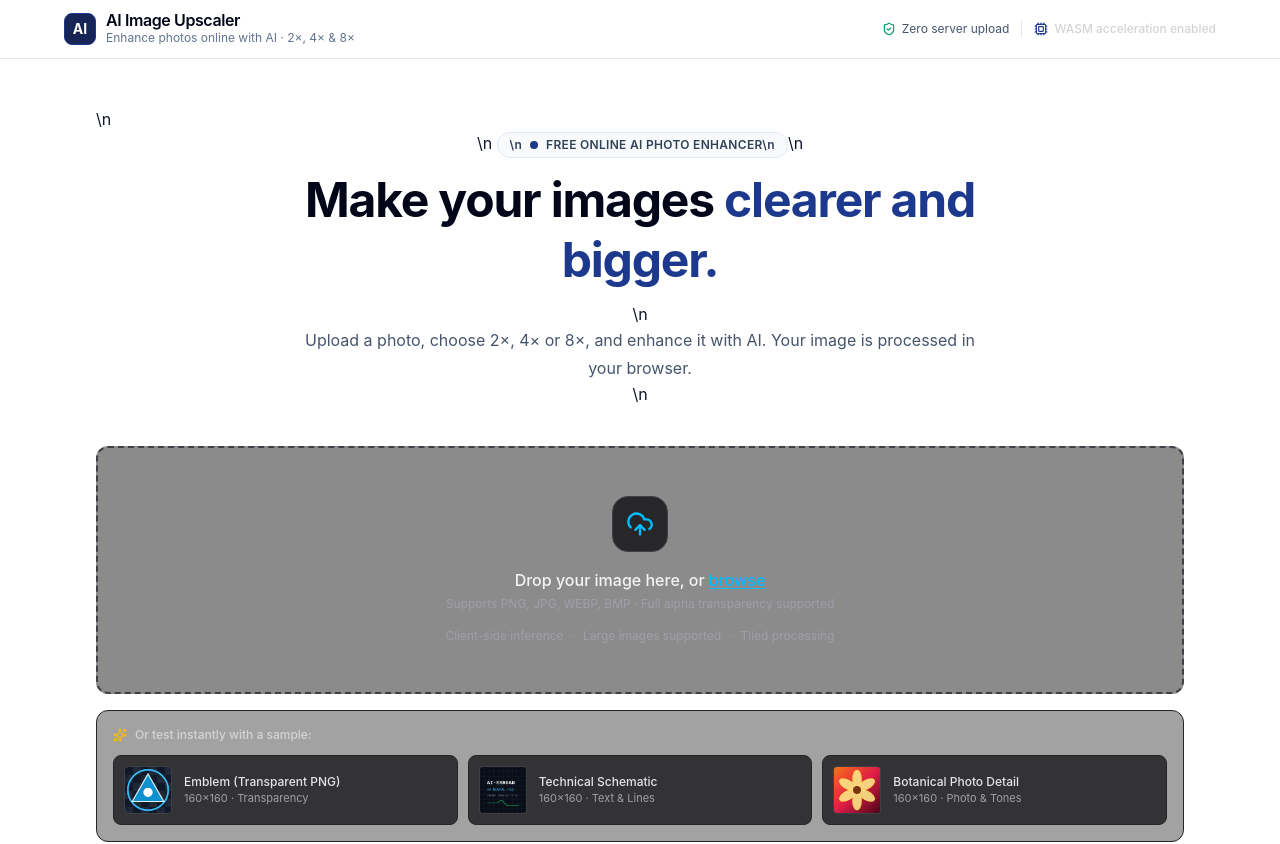
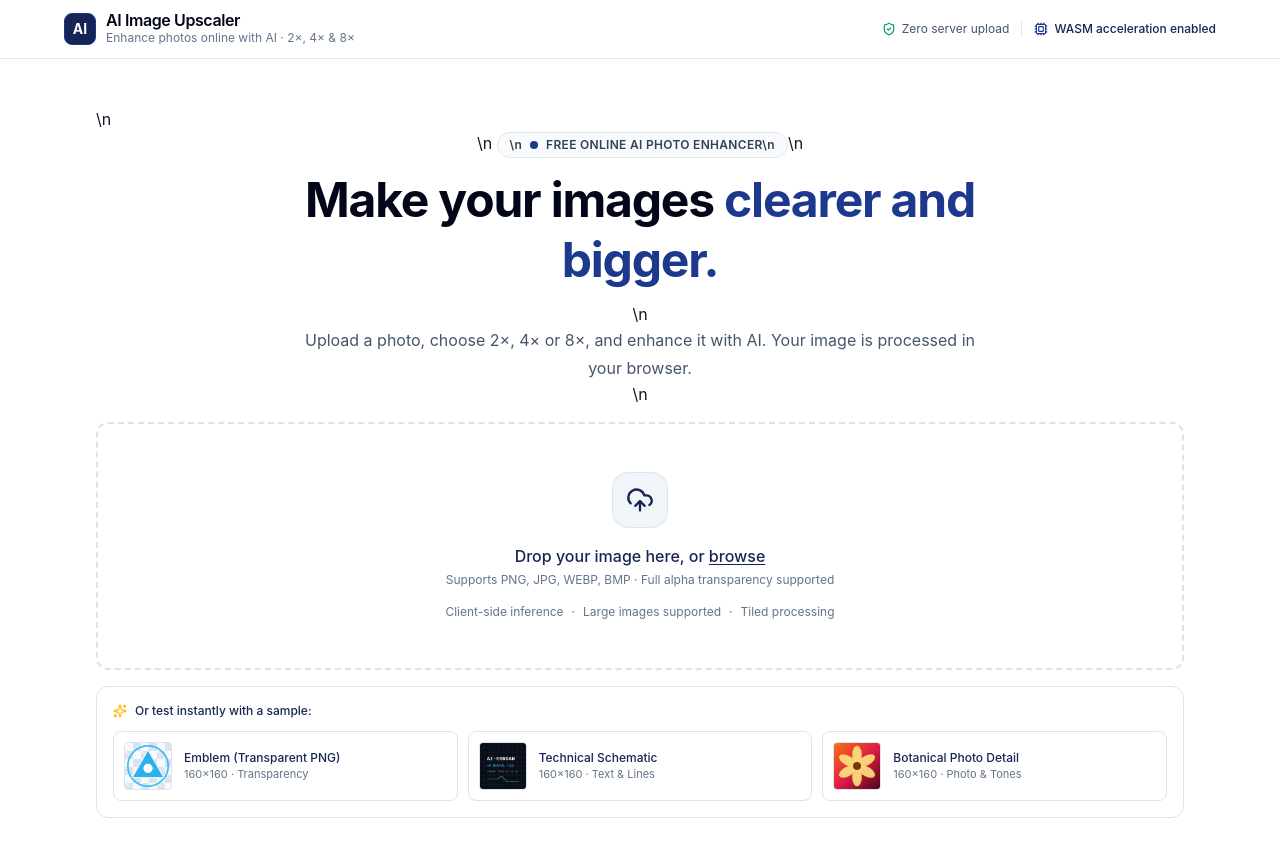
Before and after one commit to graphicsexpert65-png/image-upscaler, a React (Vite) app: page / in a window 1280 px wide. Shown: the top 844 px of the page. Built offline with nearby package versions, Linux system fonts and the light colour scheme; what onnxruntime-web would draw is missing.

Commit message:
Apply clean white and navy interface theme

```diff
--- a/src/index.css
+++ b/src/index.css
@@ -21,3 +21,45 @@
     background-color: #ffffff;
   }
 }
+
+
+/* Clean white interface with a deep navy-blue visual system */
+@layer utilities {
+  .bg-checkerboard {
+    background-image: linear-gradient(45deg, #dbe3ee 25%, transparent 25%),
+      linear-gradient(-45deg, #dbe3ee 25%, transparent 25%),
+      linear-gradient(45deg, transparent 75%, #dbe3ee 75%),
+      linear-gradient(-45deg, transparent 75%, #dbe3ee 75%);
+    background-color: #f8fafc;
+  }
+  .bg-checkerboard-light {
+    background-color: #ffffff;
+  }
+}
+
+/* Re-map the existing component utility palette without changing image-processing logic. */
+.app-shell [class*="bg-zinc-950"],
+.app-shell [class*="bg-zinc-900"] { background-color: #ffffff !important; }
+.app-shell [class*="bg-zinc-800"] { background-color: #f1f5f9 !important; }
+.app-shell [class*="bg-zinc-700"] { background-color: #e2e8f0 !important; }
+.app-shell [class*="border-zinc-800"],
+.app-shell [class*="border-zinc-850"],
+.app-shell [class*="border-zinc-700"] { border-color: #dbe3ee !important; }
+.app-shell [class*="text-zinc-100"],
+.app-shell [class*="text-zinc-200"],
+.app-shell [class*="text-zinc-300"] { color: #172554 !important; }
+.app-shell [class*="text-zinc-400"],
+.app-shell [class*="text-zinc-500"] { color: #64748b !important; }
+.app-shell [class*="text-sky-300"],
+.app-shell [class*="text-sky-400"] { color: #172554 !important; }
+.app-shell [class*="border-sky-500"] { border-color: #172554 !important; }
+.app-shell [class*="bg-sky-500"] { background-color: #172554 !important; }
+.app-shell [class*="hover:bg-sky-400"]:hover { background-color: #243b70 !important; }
+.app-shell [class*="ring-sky-500"] { --tw-ring-color: #172554 !important; }
+.app-shell button[class*="bg-sky-500"],
+.app-shell button[class*="bg-sky-500"] span,
+.app-shell button[class*="bg-sky-500"] svg { color: #ffffff !important; }
+.app-shell button[class*="bg-zinc-800"] { background-color: #f1f5f9 !important; }
+.app-shell button[class*="text-zinc-100"] { color: #172554 !important; }
+.app-shell .app-intro { margin-bottom: 0.5rem; }
+.app-shell :focus-visible { outline: 3px solid #93c5fd; outline-offset: 2px; }
```
